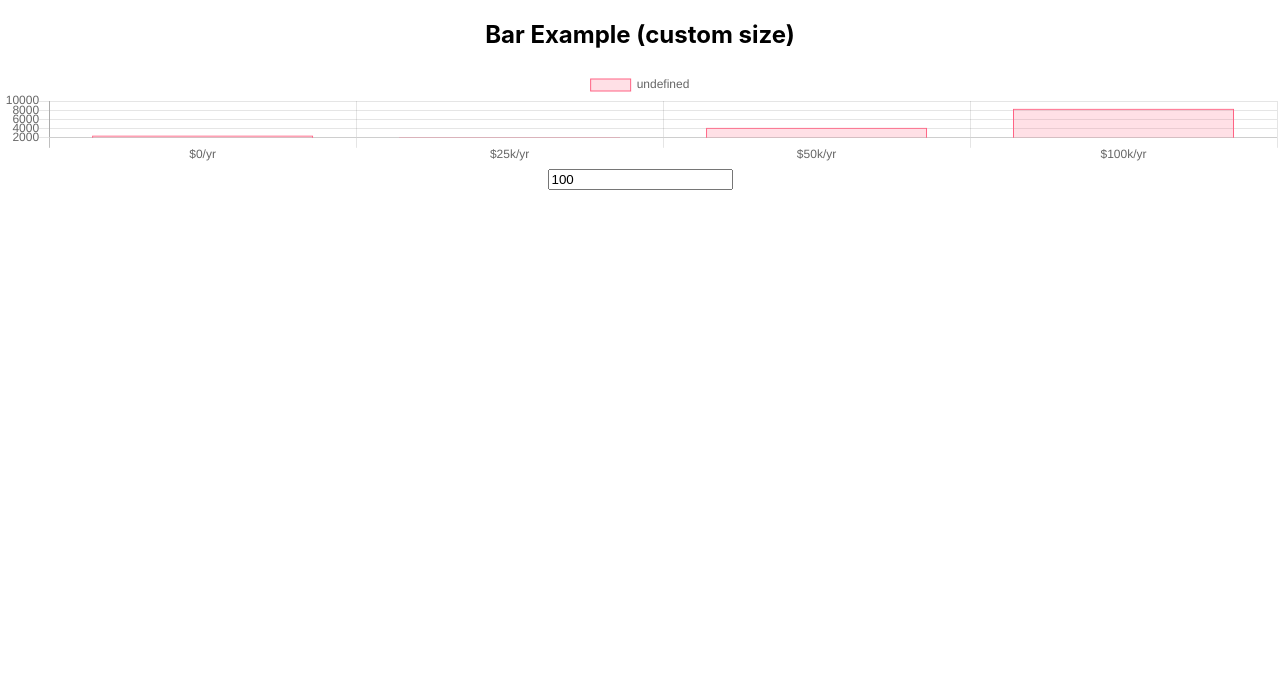
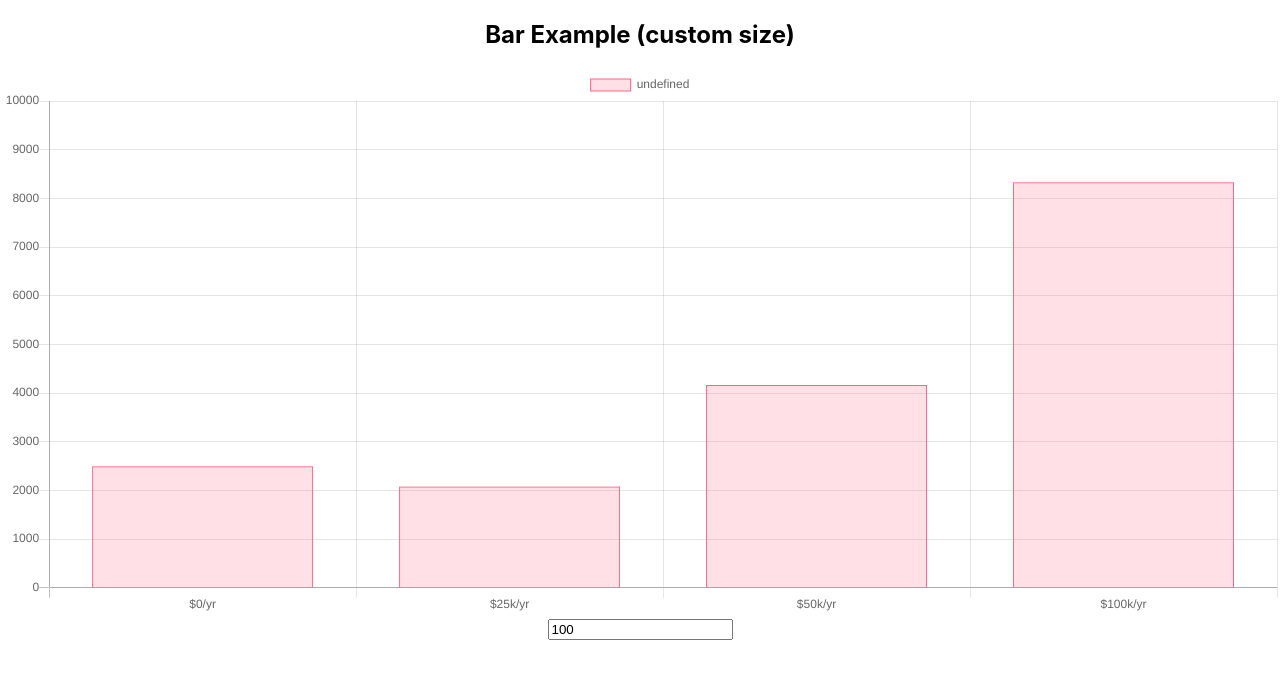
Before and after one commit to yourdadpresents/price_calc, a React (Create React App) app: page / in a window 1280 px wide. Shown: the top 678 px of the page. Built offline with nearby package versions, Linux system fonts and the light colour scheme.

Commit message:
still kinda hacky but chart doesn't look awful

```diff
--- a/src/PriceGraph.js
+++ b/src/PriceGraph.js
@@ -7,8 +7,18 @@ const PriceGraph = ({ data }) => (
     <Bar
       data={data}
       width={100}
-      height={50}
+      height={500}
       options={{
+        scales: {
+          yAxes: [
+            {
+              ticks: {
+                min: 0,
+                max: 10000
+              }
+            }
+          ]
+        },
         maintainAspectRatio: false
       }}
     />
```
